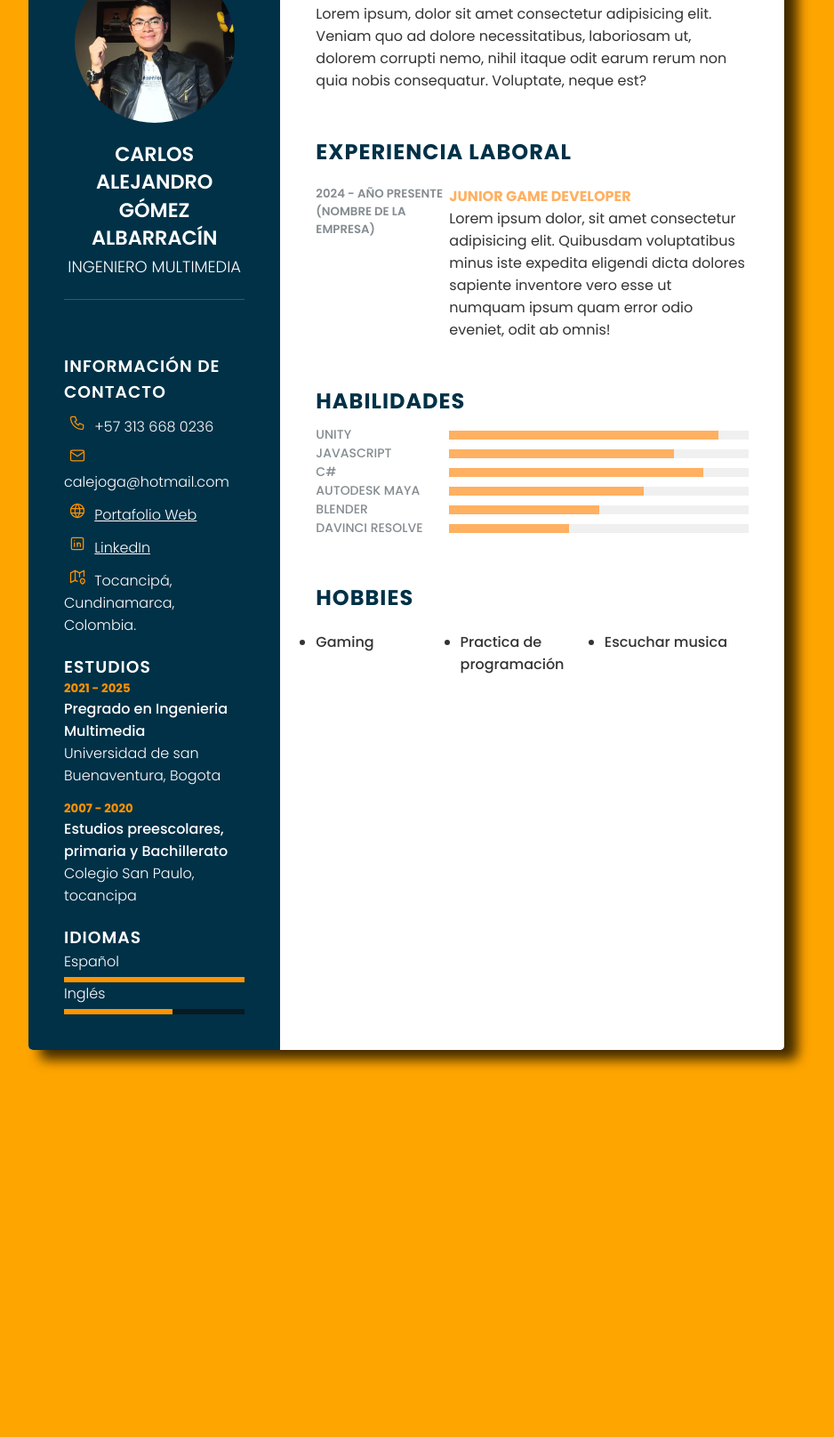
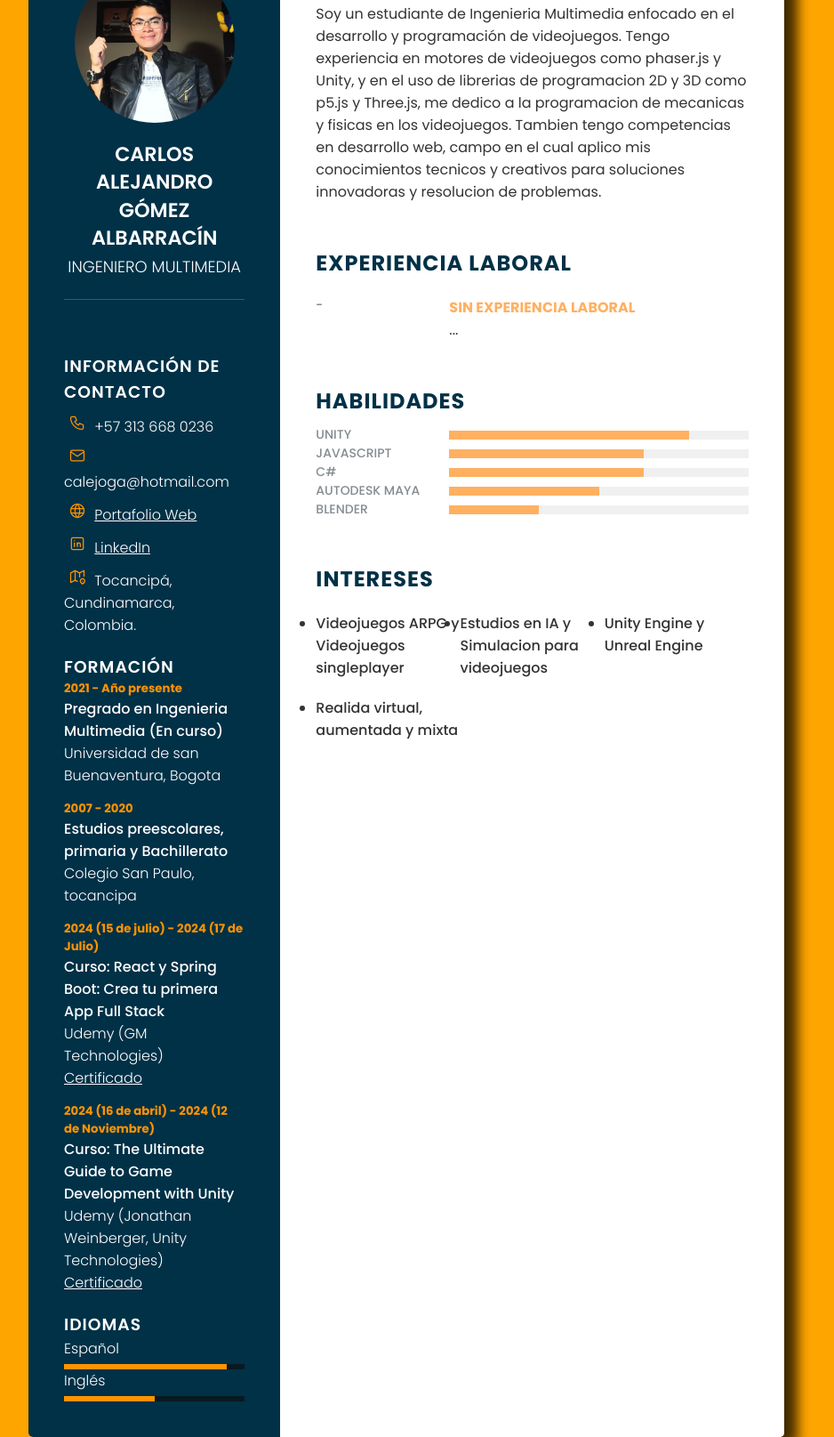
Before and after one commit to Carlos13157/Portfolio, a website: page cv/index.html in a window 1280 px wide. Shown: the part 132-1747 px from the top of the page at 89% size, without its empty margins (183-1121 px from the left). Before the commit the page ends 1362 px from the top, so only its background shows below. Drawn offline with Linux system fonts and the light colour scheme.

Commit message:
Portfolio v1 and cv

```diff
--- a/cv/index.html
+++ b/cv/index.html
@@ -82,17 +82,29 @@
             </div> <!-- fin del contactInformation -->
 
             <div class="educationInfo">
-                <h3 class="tittle">Estudios</h3>
+                <h3 class="tittle">Formación</h3>
                 <ul>
                     <li>
-                        <h5>2021 - 2025</h5>
-                        <h4>Pregrado en Ingenieria Multimedia</h4>
+                        <h5>2021 - Año presente</h5>
+                        <h4>Pregrado en Ingenieria Multimedia (En curso)</h4>
                         <h4>Universidad de san Buenaventura, Bogota</h4>
                     </li>
                     <li>
                         <h5>2007 - 2020</h5>
                         <h4>Estudios preescolares, primaria y Bachillerato</h4>
                         <h4>Colegio San Paulo, tocancipa</h4>
+                    </li>
+                    <li>
+                        <h5>2024 (15 de julio) - 2024 (17 de Julio) </h5>
+                        <h4>Curso: React y Spring Boot: Crea tu primera App Full Stack</h4>
+                        <h4>Udemy (GM Technologies)</h4>
+                        <a href="freelancer_inicio\cv\docs\UC-858fee42-c088-4d16-8242-403c6cca6375.pdf" download="certificadoRySP.pdf">Certificado</a>
+                    </li>
+                    <li>
+                        <h5>2024 (16 de abril) - 2024 (12 de Noviembre) </h5>
+                        <h4>Curso: The Ultimate Guide to Game Development with Unity</h4>
+                        <h4>Udemy (Jonathan Weinberger, Unity Technologies)</h4>
+                        <a href="freelancer_inicio\cv\docs\UC-0dd66e3b-b2d9-4cd8-9aeb-4dcd1cc03d05.pdf" download="certificadoTUGtGDwU.pdf">Certificado</a>
                     </li>
                 </ul>
             </div> <!-- fin del educationInformation -->
@@ -103,14 +115,14 @@
                     <li>
                         <span class="text">Español</span>
                         <span class="percent">
-                            <div style="width: 100%;"></div>
+                            <div style="width: 90%;"></div>
                         </span>
 
                     </li>
                     <li>
                         <span class="text">Inglés</span>
                         <span class="percent">
-                            <div style="width: 60%;"></div>
+                            <div style="width: 50%;"></div>
                         </span>
                     </li>
                 </ul>
@@ -121,20 +133,20 @@
             <div class="about">
                 <h2 class="tittle2">Perfil Profesional</h2>
                 <p>
-                    Lorem ipsum, dolor sit amet consectetur adipisicing elit. Veniam quo ad dolore necessitatibus, laboriosam ut, dolorem corrupti nemo, nihil itaque odit earum rerum non quia nobis consequatur. Voluptate, neque est?
+                    Soy un estudiante de Ingenieria Multimedia enfocado en el desarrollo y programación de videojuegos. Tengo experiencia en motores de videojuegos como phaser.js y Unity, y en el uso de librerias de programacion 2D y 3D como p5.js y Three.js, me dedico a la programacion de mecanicas y fisicas en los videojuegos. Tambien tengo competencias en desarrollo web, campo en el cual aplico mis conocimientos tecnicos y creativos para soluciones innovadoras y resolucion de problemas.
                 </p>
             </div> <!-- cierre de primer about -->
             <div class="about">
                 <h2 class="tittle2">Experiencia Laboral</h2>
                 <div class="box">
                     <div class="year_company">
-                        <h5>2024 - Año presente</h5>
-                        <h5>(Nombre de la empresa)</h5>
+                        <h5> - </h5>
+                        <h5></h5>
                     </div> <!-- cierre del year_company -->
                     <div class="text">
-                        <h4>Junior Game Developer</h4>
+                        <h4>Sin Experiencia Laboral</h4>
                         <p>
-                            Lorem ipsum dolor, sit amet consectetur adipisicing elit. Quibusdam voluptatibus minus iste expedita eligendi dicta dolores sapiente inventore vero esse ut numquam ipsum quam error odio eveniet, odit ab omnis!
+                            ...
                         </p>
                     </div>
                 </div> <!-- cierre del box -->
@@ -146,48 +158,49 @@
                     <div class="skill">
                         <h4>Unity</h4>
                         <div class="percent">
-                            <div style="width: 90%;"></div>
+                            <div style="width: 80%;"></div>
                         </div>
                     </div> <!-- cierre del skill -->
                     <div class="skill">
                         <h4>Javascript</h4>
                         <div class="percent">
-                            <div style="width: 75%;"></div>
+                            <div style="width: 65%;"></div>
                         </div>
                     </div><!-- cierre del skill -->
                     <div class="skill">
                         <h4>C#</h4>
                         <div class="percent">
-                            <div style="width: 85%;"></div>
+                            <div style="width: 65%;"></div>
                         </div>
                     </div><!-- cierre del skill -->
                     <div class="skill">
                         <h4>Autodesk Maya</h4>
                         <div class="percent">
-                            <div style="width: 65%;"></div>
+                            <div style="width: 50%;"></div>
                         </div>
                     </div><!-- cierre del skill -->
                     <div class="skill">
                         <h4>Blender</h4>
                         <div class="percent">
-                            <div style="width: 50%;"></div>
+                            <div style="width: 30%;"></div>
                         </div>
                     </div><!-- cierre del skill -->
-                    <div class="skill">
+                    <!-- <div class="skill">
                         <h4>Davinci Resolve</h4>
                         <div class="percent">
                             <div style="width: 40%;"></div>
                         </div>
-                    </div><!-- cierre del skill -->
+                    </div> --><!-- cierre del skill -->
                 </div> <!-- cierre del Skill box -->
             </div><!-- cierre del about skills -->
 
             <div class="about interest">
-                <h2 class="tittle2">Hobbies</h2>
+                <h2 class="tittle2">Intereses</h2>
                 <ul>
-                    <li>Gaming</li>
-                    <li>Practica de programación</li>
-                    <li>Escuchar musica</li>
+                    <li>Videojuegos ARPG y Videojuegos singleplayer</li>
+                    <li>Estudios en IA y Simulacion para videojuegos</li>
+                    <li>Unity Engine y Unreal Engine</li>
+                    <li>Realida virtual, aumentada y mixta</li>
                 </ul>
             </div> <!-- cierre del about interest -->
         </div> <!-- cierre del right-side -->
```
Also changed, not shown: creaciondearchivos.html (added, +2 -0 lines), 2 other files.
